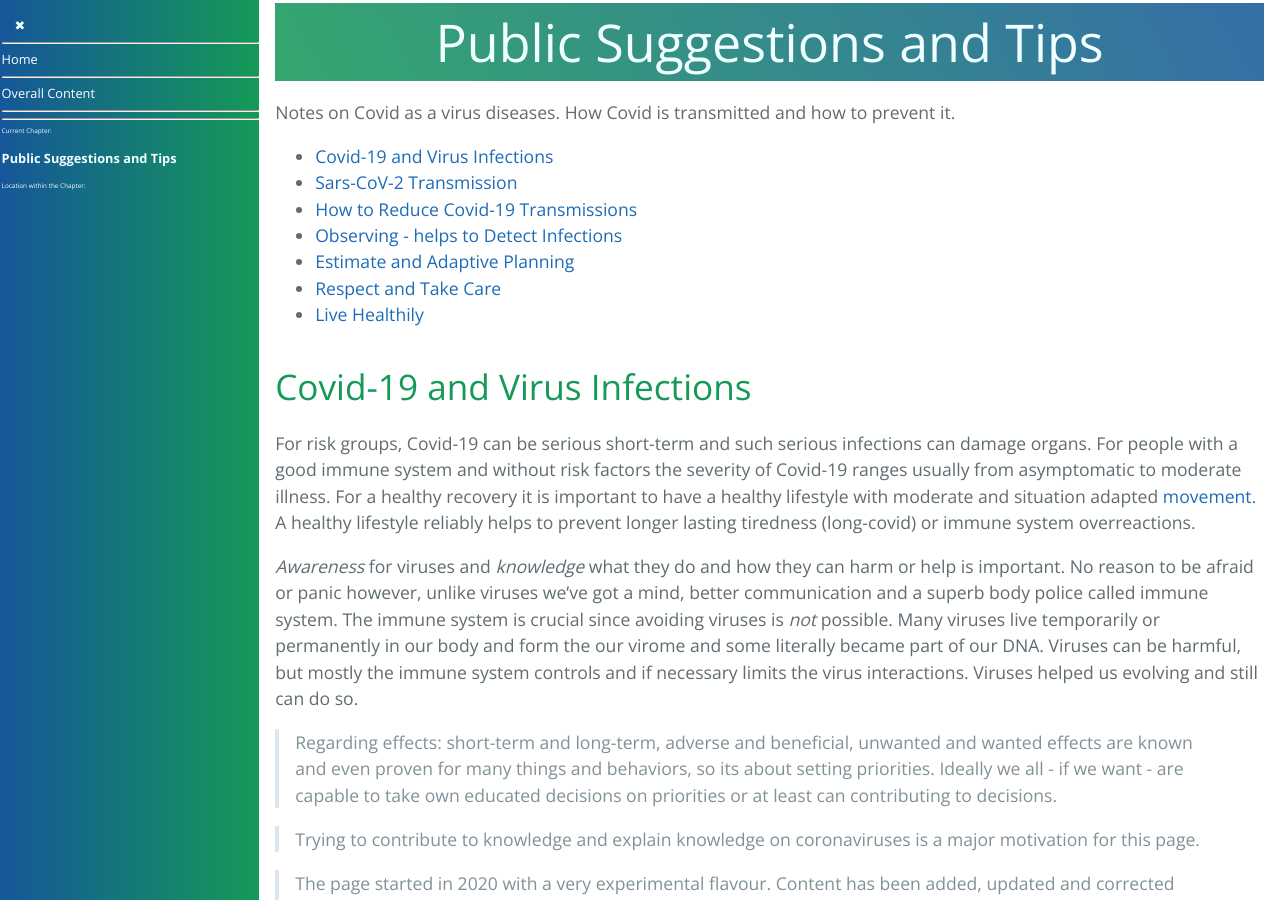
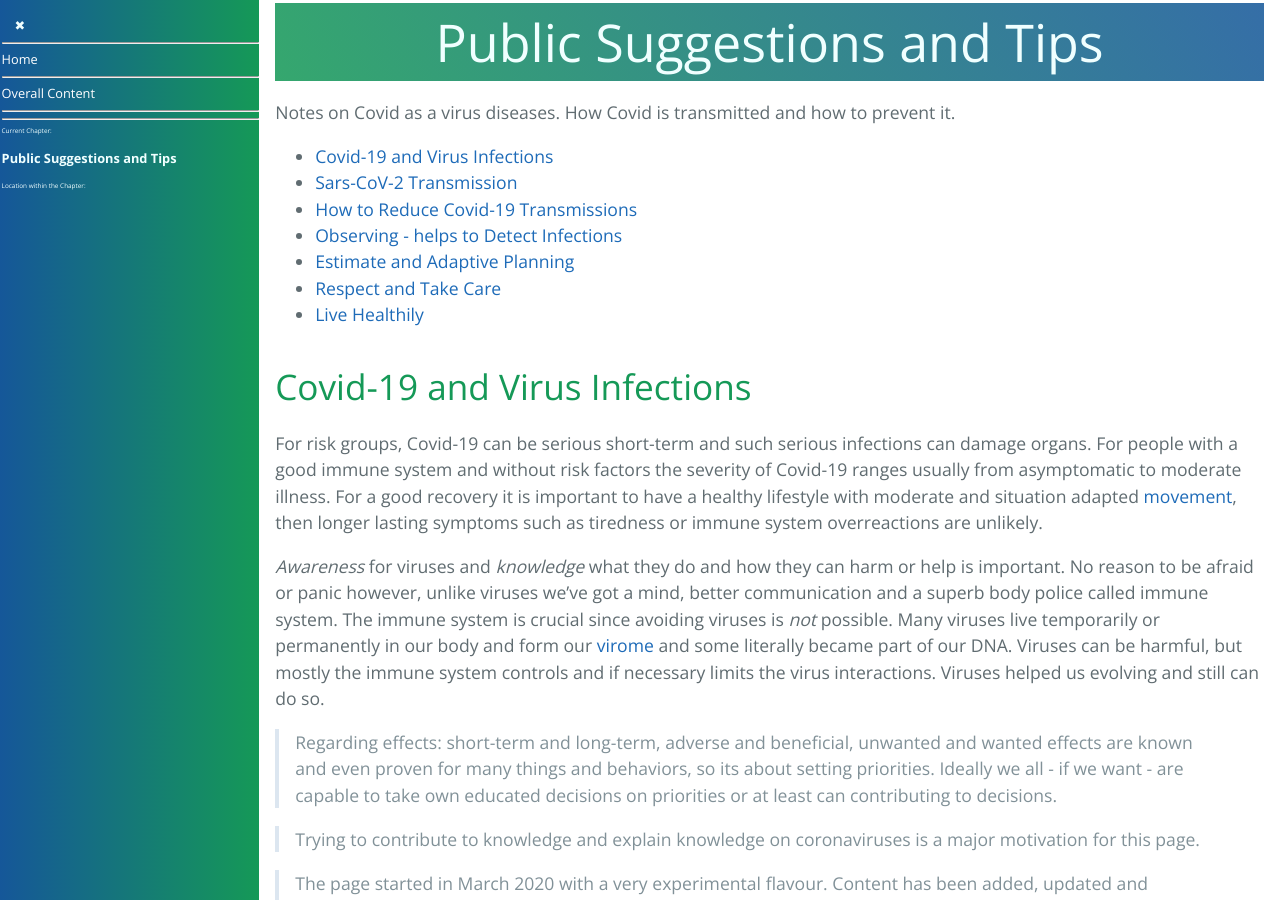
Before and after one commit to forestgrape/coronavirus, a Jekyll site: the page built from 1_introduction/suggestions.md, in a window 1280 px wide and 900 px high. Built offline with Jekyll 4.4.1, drawn with Linux system fonts in a browser that asks for light colours; our own code applies the rules of GitHub Pages for plain Markdown files; some of the changed text lies outside the part shown.

Commit message:
formulations

```diff
--- a/1_introduction/suggestions.md
+++ b/1_introduction/suggestions.md
@@ -12,15 +12,15 @@ Notes on Covid as a virus diseases. How Covid is transmitted and how to prevent
 
 
 ## Covid-19 and Virus Infections
-For risk groups, Covid-19 can be serious short-term and such serious infections can damage organs. For people with a good immune system and without risk factors the severity of Covid-19 ranges usually from asymptomatic to moderate illness. For a healthy recovery it is important to have a healthy lifestyle with moderate and situation adapted [movement](../6_prevention_and_treatment/movement.md). A healthy lifestyle reliably helps to prevent longer lasting tiredness (long-covid) or immune system overreactions.
+For risk groups, Covid-19 can be serious short-term and such serious infections can damage organs. For people with a good immune system and without risk factors the severity of Covid-19 ranges usually from asymptomatic to moderate illness. For a good recovery it is important to have a healthy lifestyle with moderate and situation adapted [movement](../6_prevention_and_treatment/movement.md), then longer lasting symptoms such as tiredness or immune system overreactions are unlikely.
 
-*Awareness* for viruses and *knowledge* what they do and how they can harm or help is important. No reason to be afraid or panic however, unlike viruses we've got a mind, better communication and a superb body police called immune system. The immune system is crucial since avoiding viruses is _not_ possible. Many viruses live temporarily or permanently in our body and form the our virome and some literally became part of our DNA. Viruses can be harmful, but mostly the immune system controls and if necessary limits the virus interactions. Viruses helped us evolving and still can do so.
+*Awareness* for viruses and *knowledge* what they do and how they can harm or help is important. No reason to be afraid or panic however, unlike viruses we've got a mind, better communication and a superb body police called immune system. The immune system is crucial since avoiding viruses is _not_ possible. Many viruses live temporarily or permanently in our body and form our [virome](../5_epidemiological/virome.md) and some literally became part of our DNA. Viruses can be harmful, but mostly the immune system controls and if necessary limits the virus interactions. Viruses helped us evolving and still can do so.
 
 > Regarding effects: short-term and long-term, adverse and beneficial, unwanted and wanted effects are known and even proven for many things and behaviors, so its about setting priorities. Ideally we all - if we want - are capable to take own educated decisions on priorities or at least can contributing to decisions.
 
 > Trying to contribute to knowledge and explain knowledge on coronaviruses is a major motivation for this page.
 
-> The page started in 2020 with a very experimental flavour. Content has been added, updated and corrected many times since. Some statements date back long - some went overlooked, some are still valid.
+> The page started in March 2020 with a very experimental flavour. Content has been added, updated and corrected many times since. Some statements date back long: some went overlooked, some are still valid.
 
 Time to act mindfully, carefully and circumspectly & work together in an open, fair and honest way.
 
```
Also changed, not shown: other parts of 1_introduction/suggestions.md (+1 -1 lines).
